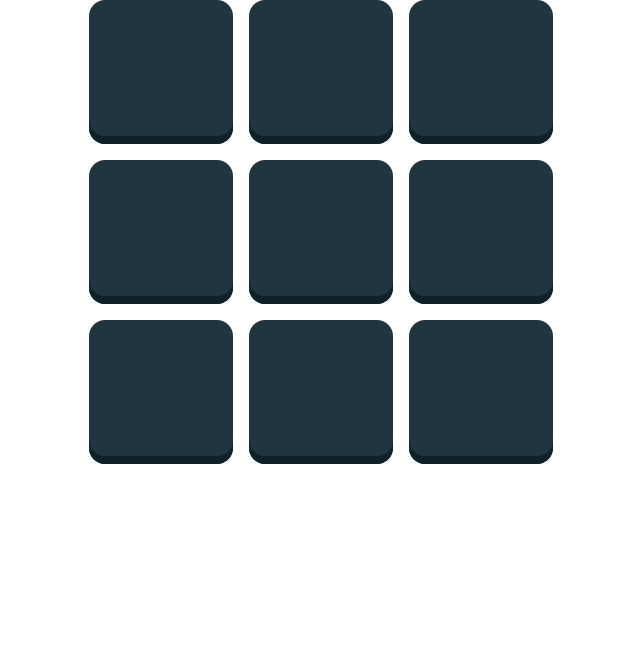
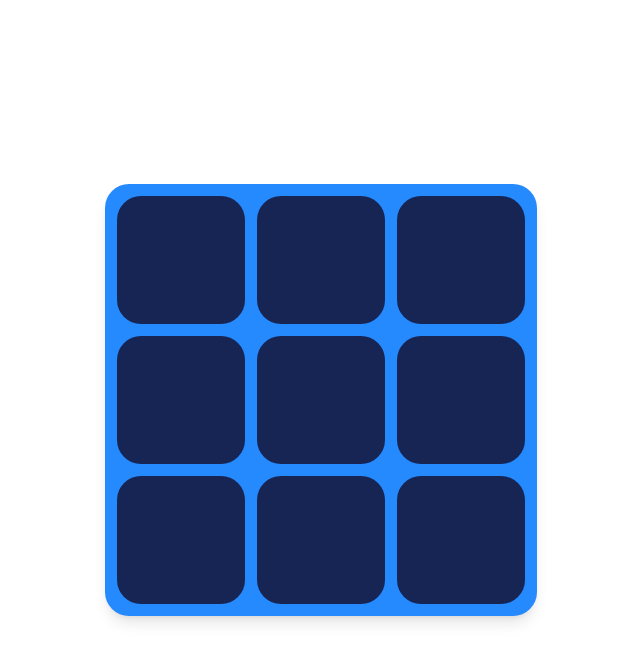
Before and after one commit to AnwarAsry/TicTacToe, a Vue app: page / in a window 1280 px wide. Both pictures are taken after typing "Sample", "Sample" into the empty fields and a click on the button "Start Game". Shown: the top 662 px of the page, without its empty margins (319-959 px from the left). Built offline with nearby package versions, Linux system fonts and the light colour scheme.

Commit message:
new style

```diff
--- a/src/App.vue
+++ b/src/App.vue
@@ -95,7 +95,7 @@ const resetGame = () => {
 <template>
 	<PlayerForm v-if="players.length !== 2" :players="players" @addPlayers="addPlayers" />
 	<section v-else class="flex flex-col items-center gap-12">
-		<div class="w-fit grid grid-cols-3 grid-rows-3 gap-4">
+		<div class="w-fit p-3 grid grid-cols-3 grid-rows-3 gap-3 rounded-3xl bg-[#268AFF] shadow-lg">
 			<Cell v-for="(cell, index) in grid" :key="index" :cell="cell" :cellPosition="index"
 				@place-marker="makeMove">
 				{{ cell?.marker }}
--- a/src/components/Cell.vue
+++ b/src/components/Cell.vue
@@ -11,7 +11,7 @@ const emit = defineEmits<{
 </script>
 
 <template>
-    <span class="size-36 flex justify-center items-center rounded-2xl shadow-cell bg-[#1F3641]" :class="{
+    <span class="size-32 flex justify-center items-center rounded-3xl bg-blue-950" :class="{
         'cursor-default': props.cell !== null,
         'cursor-pointer': props.cell === null
     }" @click="emit('placeMarker', props.cellPosition)">
--- a/src/components/PlayerForm.vue
+++ b/src/components/PlayerForm.vue
@@ -29,7 +29,7 @@ const handleSubmit = () => {
             <PlayerInput label="Enter Player name for: O" v-model="playerTwoInp" />
         </div>
         <button type="submit"
-            class="bg-blue-500 hover:bg-blue-400 text-white font-bold py-2 px-4 border-b-4 border-blue-700 hover:border-blue-500 rounded-lg">
+            class="px-5 py-3 rounded-full text-white font-bold bg-[#268AFF] cursor-pointer transition-all ease-in hover:bg-[#1e6ecc]">
             Start Game
         </button>
     </form>
--- a/src/components/RestartButton.vue
+++ b/src/components/RestartButton.vue
@@ -7,7 +7,7 @@ const emit = defineEmits<{
 
 <template>
     <button
-        class="px-4 py-2 rounded-lg border-b-4 border-blue-700 text-white font-bold bg-blue-500 hover:bg-blue-400 hover:border-blue-500"
+        class="px-5 py-3 rounded-full text-white font-bold bg-[#268AFF] cursor-pointer transition-all ease-in hover:bg-[#1e6ecc]"
         @click="emit('resetGame')">
         Play again
     </button>
--- a/src/style.css
+++ b/src/style.css
@@ -33,6 +33,9 @@ body {
 #app {
 	max-width: 100%;
 	min-height: 100vh;
+	display: flex;
+	justify-content: center;
+	align-items: center;
 }
 
 @media (prefers-color-scheme: light) {
--- a/tailwind.config.js
+++ b/tailwind.config.js
@@ -6,9 +6,6 @@ export default {
   ],
   theme: {
     extend: {
-      boxShadow: {
-        'cell': 'inset 0 -8px 0 #10212a',
-      }
     },
   },
   plugins: [],
```
